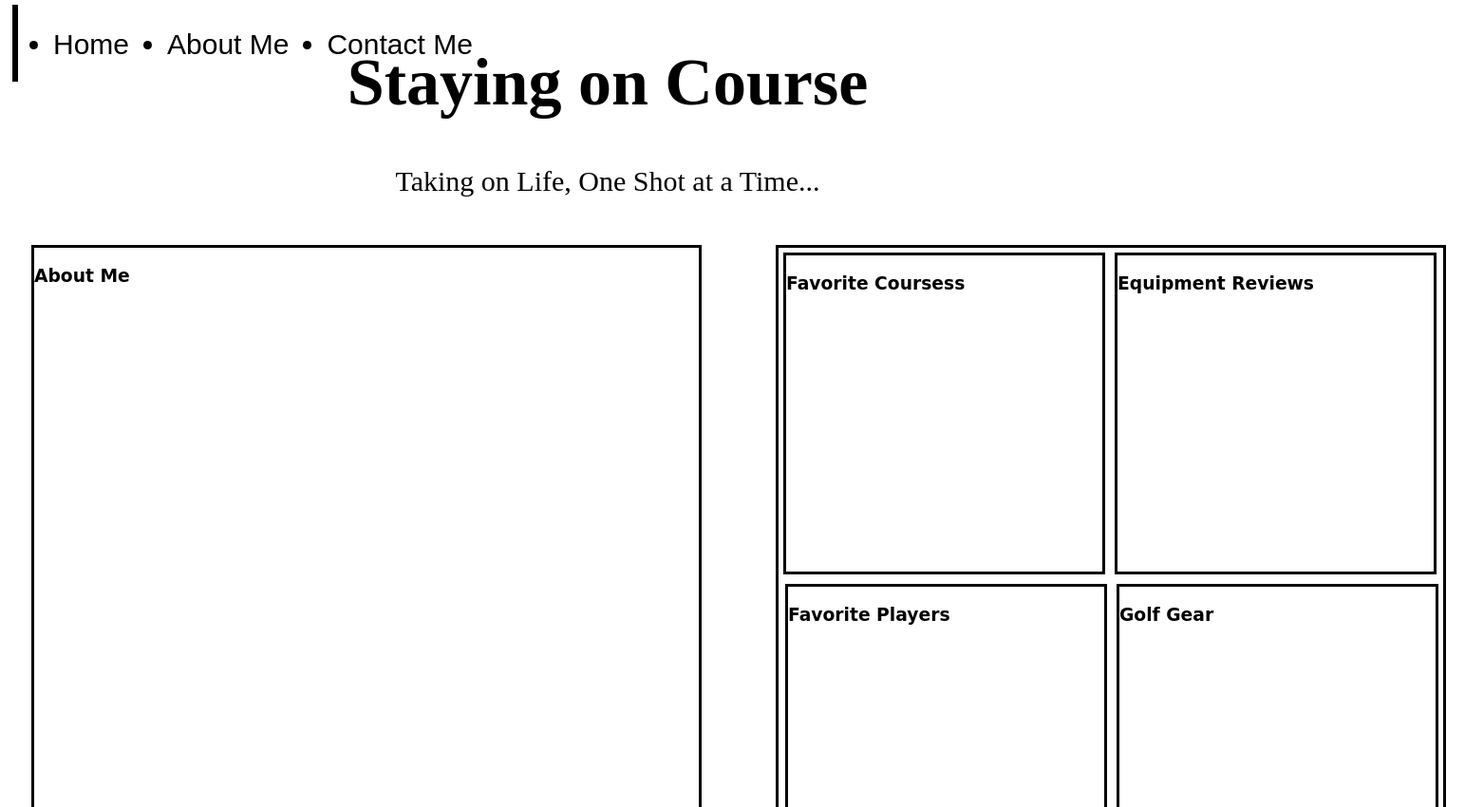
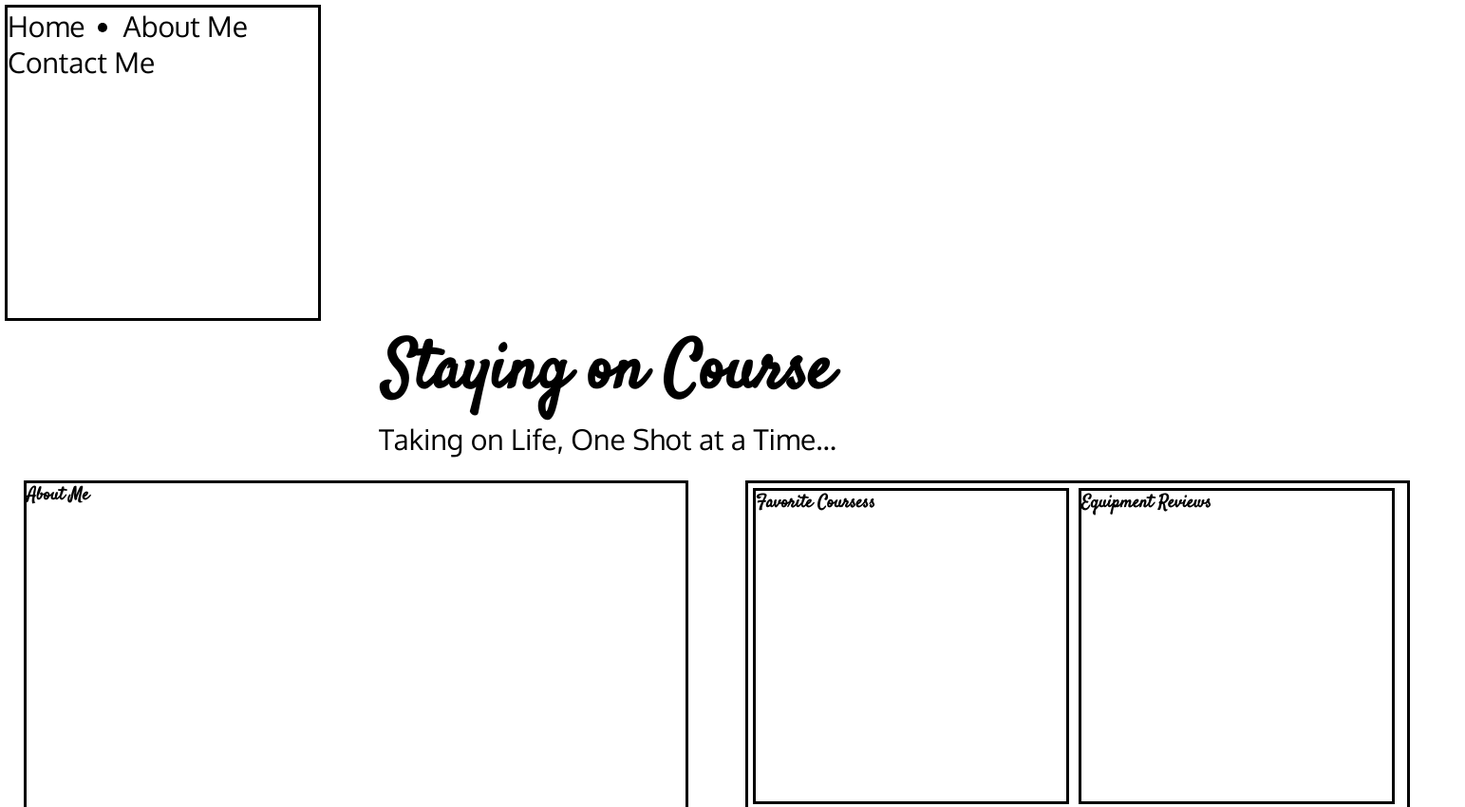
Before and after one commit to austinc203/austinc203.github.io, a plain HTML site: page unit_4/index.html in a window 1280 px wide. Shown: the top 850 px of the page at 95% size, 1543 px wide, since content can reach past the window. Drawn offline with Linux system fonts and the light colour scheme.

Commit message:
Update style.css

```diff
--- a/unit_4/css/style.css
+++ b/unit_4/css/style.css
@@ -1,18 +1,26 @@
-#navbar {
-  position: fixed;
-  top: 0;
-  width: auto;
-  height: 75px;
-  background-color: red;
-}
+@import 'https://fonts.googleapis.com/css?family=Oxygen|Satisfy';
 
+* { margin:0; padding:0; box-sizing:border-box;}
 body {
   background: url("../images/golfimage2.jpg");
   background-repeat:no-repeat;
   background-size: cover;
-  font-family: cursive;
+  font-family: 'Oxygen', sans-serif;
 }
-
+nav {
+  position: fixed;
+  top: 0;
+  width: 100%;
+  /* height: 75px; */
+  background-color: #467006;
+  text-align: right;
+}
+nav a {
+  display:inline-block;
+  padding:1em 2em;
+  text-decoration: none;
+  color: #fff;
+}
 div {
   width: 333px;
   height: 333px;
@@ -20,13 +28,14 @@
   border: 3px solid black;
 }
 
-
+h1, h2, h3, h4 {
+  font-family: 'Satisfy', cursive;
+}
 ul {
-  position: fixed;
-  top: 0;
-  width: 100%;
+  /* position: fixed; */
+  /* top: 0; */
+  /* width: 100%; */
   font-size: 30px;
-  font-family: arial;
 }
 
 #default {
@@ -83,12 +92,10 @@
 h1{
   text-align: center;
   font-size: 70px;
-  font-family: 'Satisfy'; cursive;
 }
 p {
   text-align: center;
   font-size: 30px;
-  font-family: 'Oxygen'; sans-serif;
 }
 
 h3 {
```
